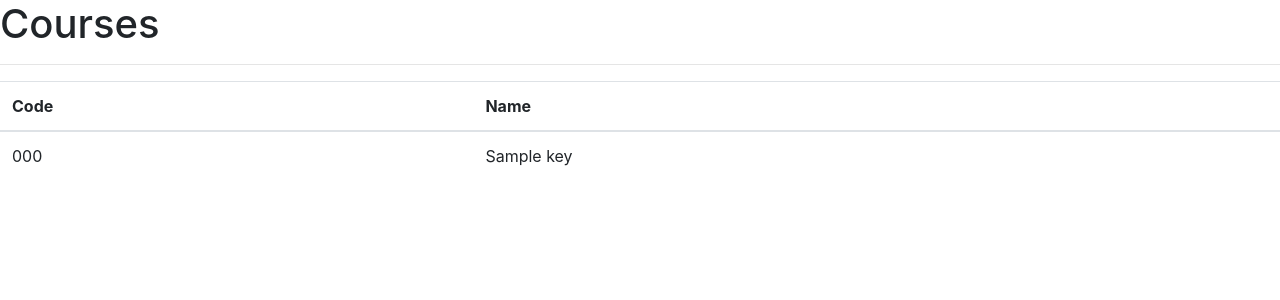
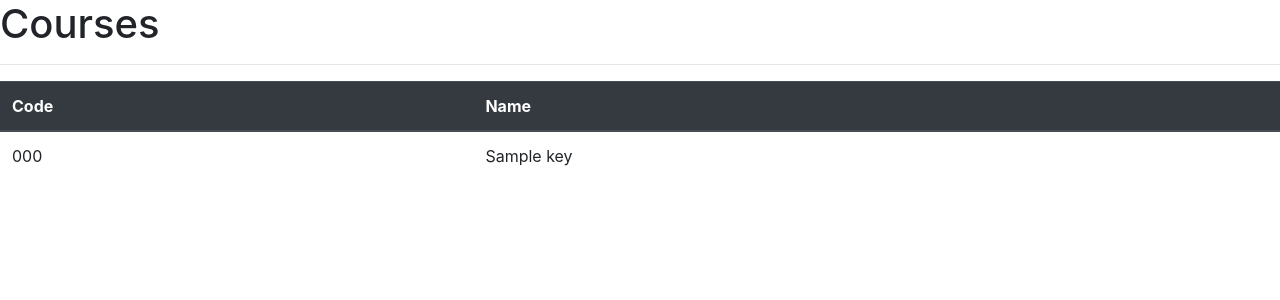
Before and after one commit to abhinavmittal93/CSD_3444_Term_Project, a Flask app: template templates/admin_courses.html in a window 1280 px wide. Shown: the part 80-380 px from the top of the page. Run offline with Flask 2, Linux system fonts and the light colour scheme; the template is opened without the code that fills it: most values are stand-ins (such as "Sample title", 1, 10 or a date in 2020); some libraries are stand-ins or nearby versions.

Commit message:
Added thead-dark class to table header.

```diff
--- a/templates/admin_courses.html
+++ b/templates/admin_courses.html
@@ -4,7 +4,7 @@
 <div>
 
     <table class="table table-hover">
-      <thead>
+      <thead class="thead-dark">
         <tr>
           <th scope="col">Code</th>
           <th scope="col">Name</th>
```
